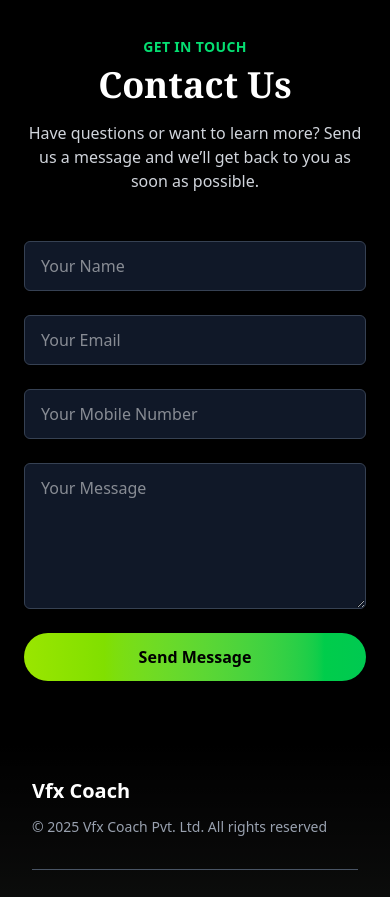
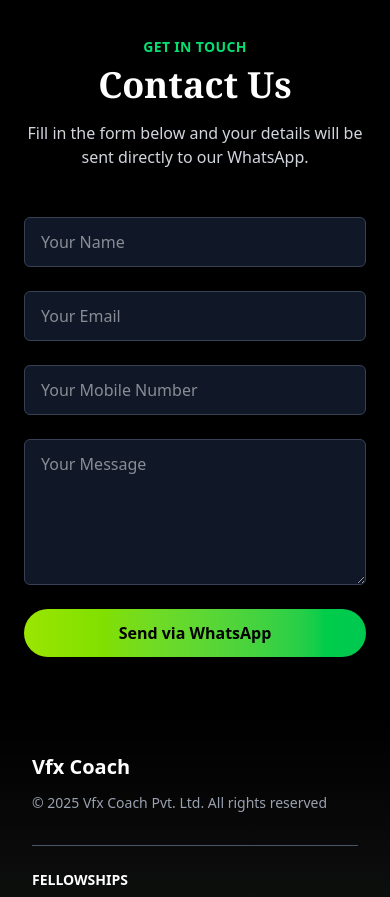
Before and after one commit to saikiranyalavarthi/vfx-coach-website, a React (Vite) app: page / in a window 390 px wide. Shown: the part 4000-4897 px from the top of the page. Built offline with nearby package versions, Linux system fonts and the light colour scheme.

Commit message:
mobile number added

```diff
--- a/src/components/ContactSection.jsx
+++ b/src/components/ContactSection.jsx
@@ -14,8 +14,23 @@ export default function ContactSection() {
 
   const handleSubmit = (e) => {
     e.preventDefault();
-    console.log("Form submitted:", formData);
-    alert("Thank you! Your message has been sent.");
+
+    // Format WhatsApp message
+    const text = `👋 Hello, I want to connect with you.%0A
+----------------------%0A
+👤 Name: ${formData.name}%0A
+📧 Email: ${formData.email}%0A
+📱 Mobile: ${formData.mobile}%0A
+💬 Message: ${formData.message}%0A
+----------------------`;
+
+    // Your WhatsApp number
+    const whatsappNumber = "9000999551";
+
+    // Open WhatsApp with pre-filled message
+    window.open(`https://wa.me/91${whatsappNumber}?text=${text}`, "_blank");
+
+    // Reset form after sending
     setFormData({ name: "", email: "", mobile: "", message: "" });
   };
 
@@ -30,8 +45,8 @@ export default function ContactSection() {
           Contact Us
         </h2>
         <p className="mt-4 text-gray-300 max-w-2xl mx-auto">
-          Have questions or want to learn more? Send us a message and we’ll get
-          back to you as soon as possible.
+          Fill in the form below and your details will be sent directly to our
+          WhatsApp.
         </p>
       </div>
 
@@ -78,7 +93,7 @@ export default function ContactSection() {
           type="submit"
           className="w-full py-3 rounded-full bg-gradient-to-r from-lime-400 to-green-500 text-black font-semibold shadow-lg hover:scale-105 transition transform"
         >
-          Send Message
+          Send via WhatsApp
         </button>
       </form>
     </section>
```
